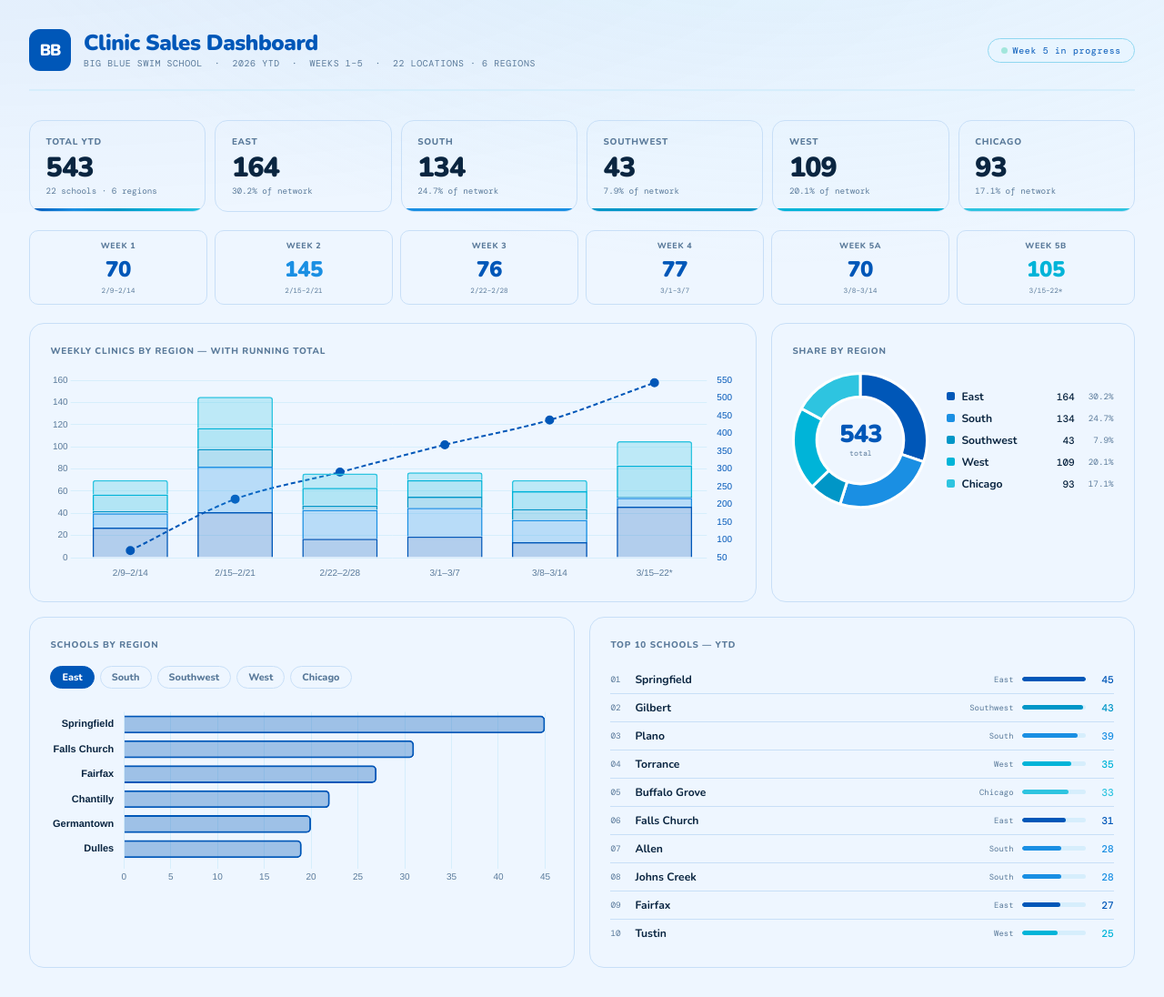
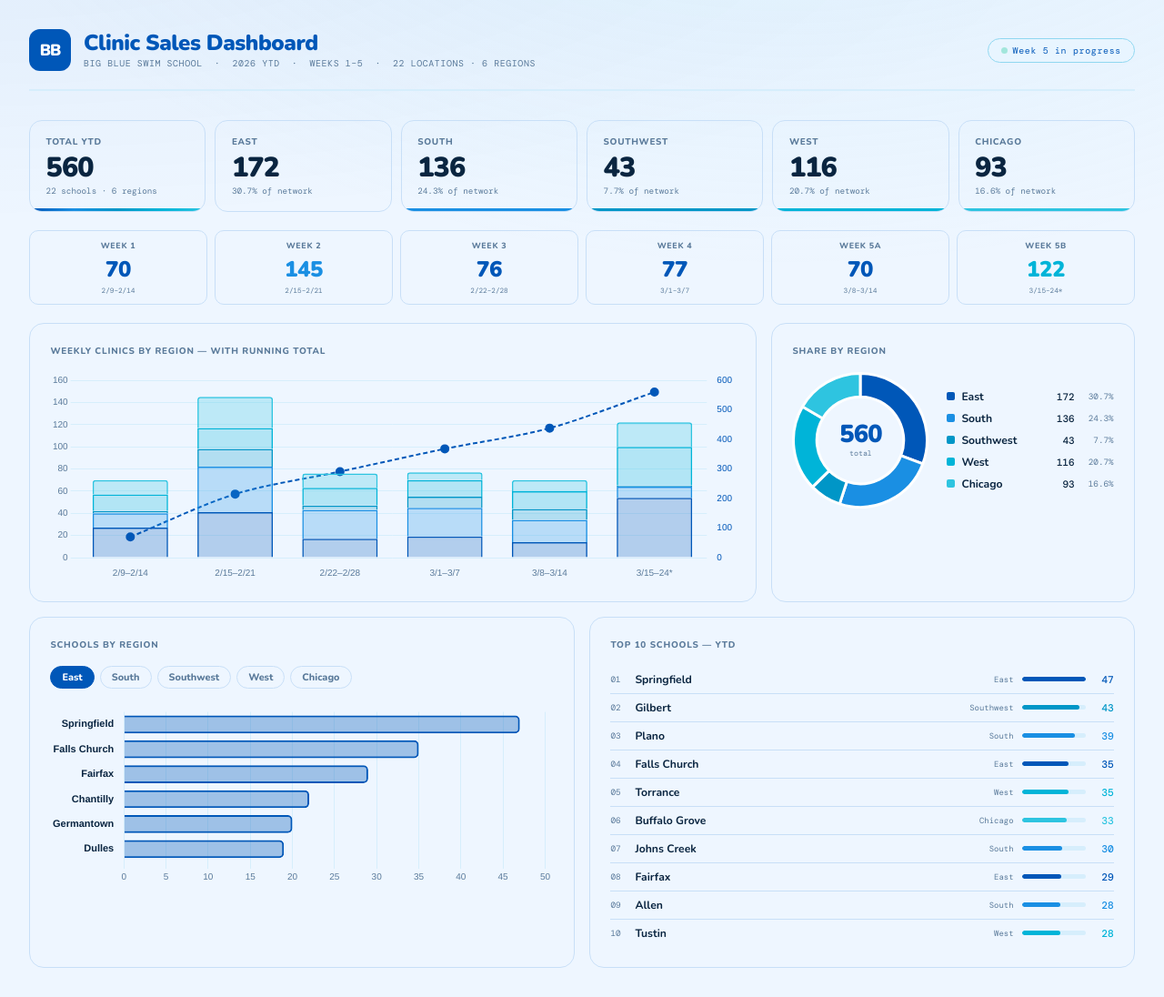
Before and after one commit to scanavan426/bbss-kpi-dashboard, a plain HTML site: page clinic-sales.html in a window 1280 px wide. Shown: the whole page at 91% size. Drawn offline with nearby package versions, Linux system fonts and the light colour scheme.

Commit message:
Add 3/23 and 3/24 clinic bookings across 7 locations, extend Week 5b to 3/24

```diff
--- a/clinic-sales.html
+++ b/clinic-sales.html
@@ -136,7 +136,7 @@
         <div class="donut-canvas">
           <canvas id="donutChart" width="150" height="150"></canvas>
           <div class="donut-center">
-            <div class="donut-num" id="dNum">543</div>
+            <div class="donut-num" id="dNum">560</div>
             <div class="donut-sub">total</div>
           </div>
         </div>
@@ -161,23 +161,23 @@
 
 <script>
 const locations = [
-  { name: 'Springfield',       region: 'East',  wk: [19,6,7,4,3,6] },
-  { name: 'Falls Church',      region: 'East',  wk: [2,5,8,4,1,11] },
-  { name: 'Fairfax',           region: 'East',  wk: [2,9,0,1,5,10] },
+  { name: 'Springfield',       region: 'East',  wk: [19,6,7,4,3,8] },
+  { name: 'Falls Church',      region: 'East',  wk: [2,5,8,4,1,15] },
+  { name: 'Fairfax',           region: 'East',  wk: [2,9,0,1,5,12] },
   { name: 'Chantilly',         region: 'East',  wk: [1,8,2,2,0,9] },
   { name: 'Dulles',            region: 'East',  wk: [3,4,0,3,5,4] },
   { name: 'Germantown',        region: 'East',  wk: [0,9,0,5,0,6] },
   { name: 'Plano',             region: 'South',     wk: [8,11,8,4,8,0] },
   { name: 'Allen',             region: 'South',     wk: [1,12,2,6,5,2] },
-  { name: 'Johns Creek',       region: 'South',     wk: [2,10,1,6,5,4] },
+  { name: 'Johns Creek',       region: 'South',     wk: [2,10,1,6,5,6] },
   { name: 'North Druid Hills', region: 'South',     wk: [1,7,7,6,0,1] },
   { name: 'Frisco',            region: 'South',     wk: [1,1,8,4,2,1] },
   { name: 'Gilbert',           region: 'Southwest', wk: [2,16,4,10,10,1] },
   { name: 'Torrance',          region: 'West',      wk: [3,12,7,2,3,8] },
-  { name: 'Tustin',            region: 'West',      wk: [7,3,0,4,5,6] },
-  { name: 'Point Loma',        region: 'West',      wk: [2,3,1,5,4,7] },
+  { name: 'Tustin',            region: 'West',      wk: [7,3,0,4,5,9] },
+  { name: 'Point Loma',        region: 'West',      wk: [2,3,1,5,4,10] },
   { name: 'Huntington Beach',  region: 'West',      wk: [1,1,6,0,0,4] },
-  { name: 'Lakewood',          region: 'West',      wk: [2,0,2,4,4,3] },
+  { name: 'Lakewood',          region: 'West',      wk: [2,0,2,4,4,4] },
   { name: 'Buffalo Grove',     region: 'Chicago',   wk: [4,8,3,6,4,8] },
   { name: 'Chicago N. Center', region: 'Chicago',   wk: [0,4,5,0,4,5] },
   { name: 'Wilmette',          region: 'Chicago',   wk: [5,8,2,0,0,5] },
@@ -188,7 +188,7 @@ const locations = [
 const regions   = ['East','South','Southwest','West','Chicago'];
 const rColors   = { 'East':'#0057B8','South':'#1A8FE3','Southwest':'#0096C7','West':'#00B4D8','Chicago':'#2EC4E0' };
 const rBg       = { 'East':'#0057B840','South':'#1A8FE340','Southwest':'#0096C740','West':'#00B4D840','Chicago':'#2EC4E040' };
-const weekDates = ['2/9–2/14','2/15–2/21','2/22–2/28','3/1–3/7','3/8–3/14','3/15–22*'];
+const weekDates = ['2/9–2/14','2/15–2/21','2/22–2/28','3/1–3/7','3/8–3/14','3/15–24*'];
 
 const tot   = l => l.wk.reduce((a,b)=>a+b,0);
 const grand = locations.reduce((s,l)=>s+tot(l),0);
```
